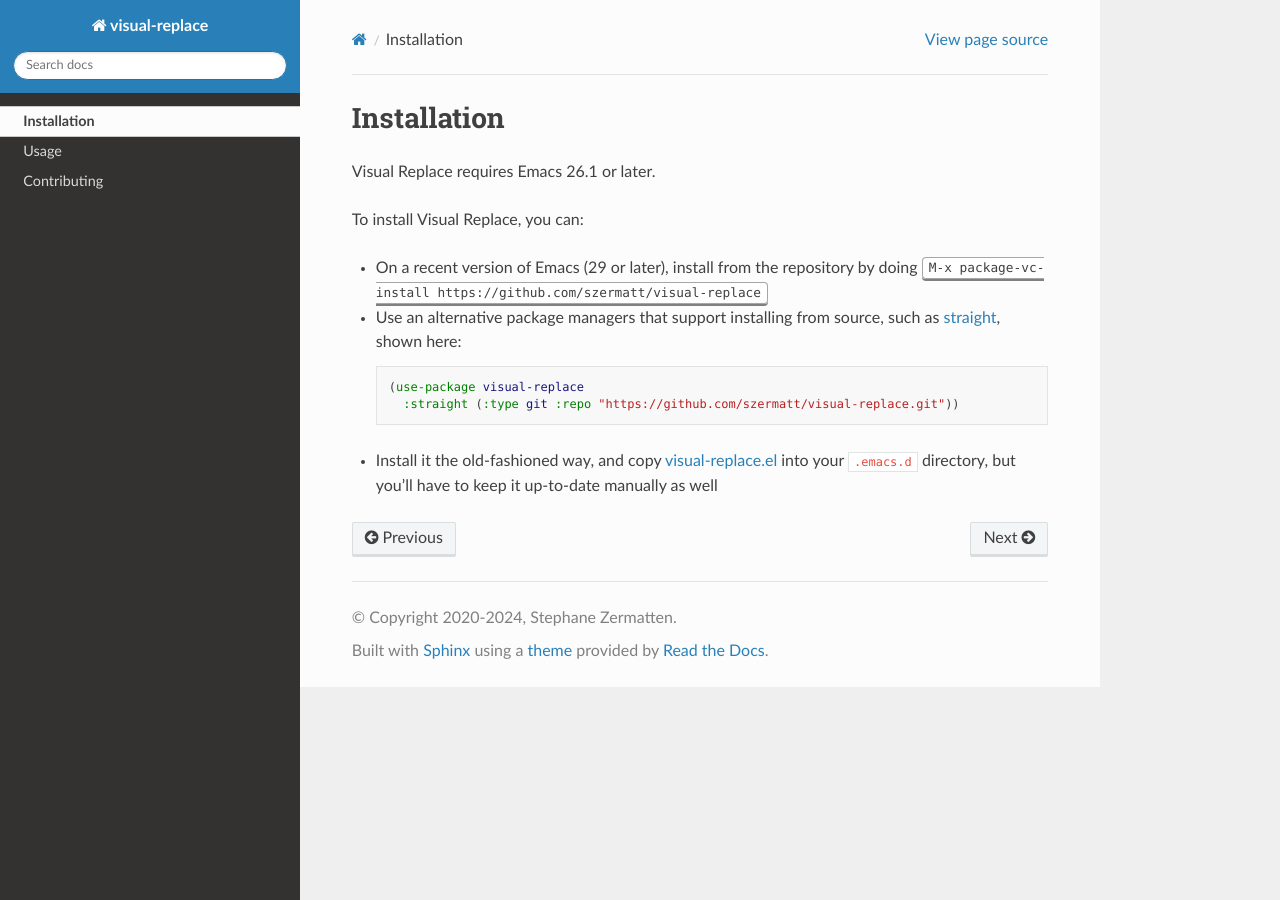
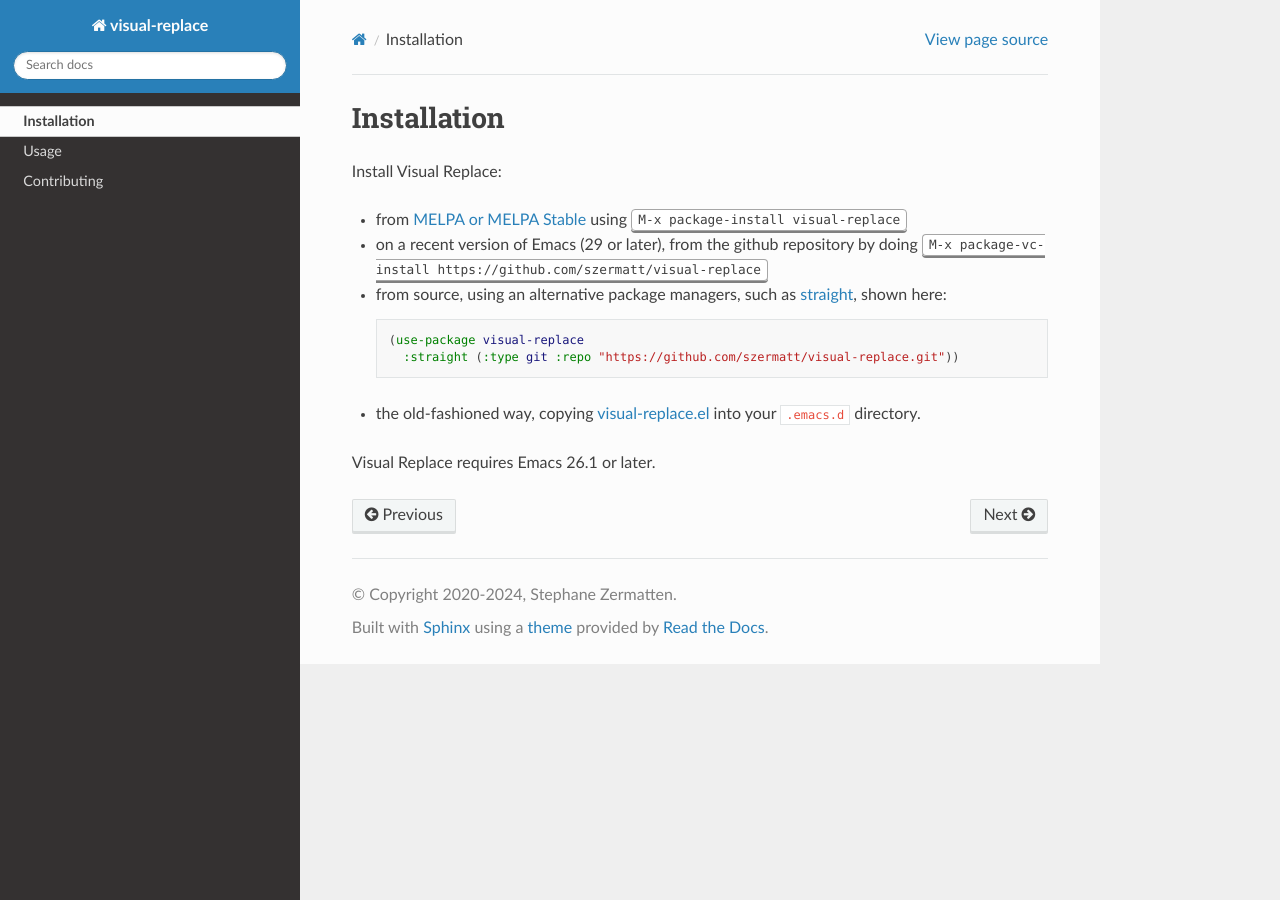
Before and after one commit to szermatt/visual-replace, a Sphinx documentation site: the page built from docs/source/install.rst, in a window 1280 px wide. Built offline with Sphinx 7.4.7 and the Read the Docs theme 3.1.0, drawn with Linux system fonts in a browser that asks for light colours.

Commit message:
docs: Mention installing from MELPA in the docs.

```diff
--- a/docs/source/install.rst
+++ b/docs/source/install.rst
@@ -1,16 +1,15 @@
 Installation
 ============
 
-Visual Replace requires Emacs 26.1 or later.
+Install Visual Replace:
 
-To install Visual Replace, you can:
+- from `MELPA or MELPA Stable <https://melpa.org/#/getting-started>`_ using :kbd:`M-x package-install visual-replace`
 
-* On a recent version of Emacs (29 or later), install from the
-  repository by doing :kbd:`M-x package-vc-install
+- on a recent version of Emacs (29 or later), from the
+  github repository by doing :kbd:`M-x package-vc-install
   https://github.com/szermatt/visual-replace`
 
-* Use an alternative package managers that support installing
-  from source, such as `straight
+- from source, using an alternative package managers, such as `straight
   <https://github.com/radian-software/straight.el>`_, shown here:
 
   .. code-block:: elisp
@@ -18,7 +17,8 @@
     (use-package visual-replace
       :straight (:type git :repo "https://github.com/szermatt/visual-replace.git"))
 
-* Install it the old-fashioned way, and copy `visual-replace.el
+- the old-fashioned way, copying `visual-replace.el
   <https://raw.githubusercontent.com/szermatt/visual-replace/refs/heads/master/visual-replace.el>`_
-  into your :file:`.emacs.d` directory, but you'll have to keep it
-  up-to-date manually as well
+  into your :file:`.emacs.d` directory.
+
+Visual Replace requires Emacs 26.1 or later.
```
Also changed, not shown: 1 other file.
